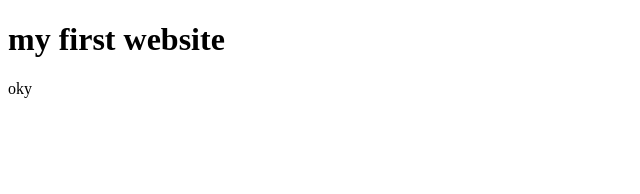
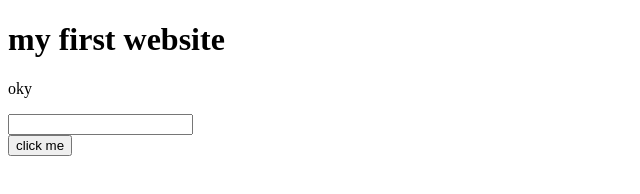
Before and after one commit to thesharifullah/my-first-website, a plain HTML site: page index.html in a window 1280 px wide. Shown: the whole page, without its empty margins (0-640 px from the left). Drawn offline with Linux system fonts and the light colour scheme.

Commit message:
button added

```diff
--- a/index.html
+++ b/index.html
@@ -9,5 +9,8 @@
 <body>
     <h1>my first website</h1>
     <p>oky</p>
+    <input type="">
+    <br>
+    <button>click me</button>
 </body>
 </html>
```
